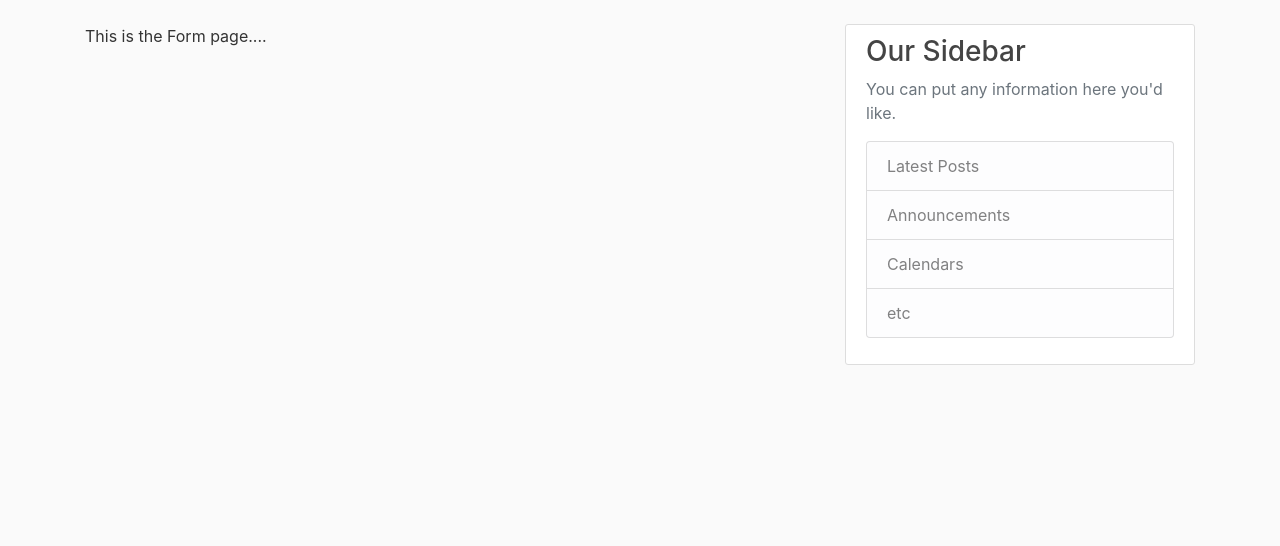
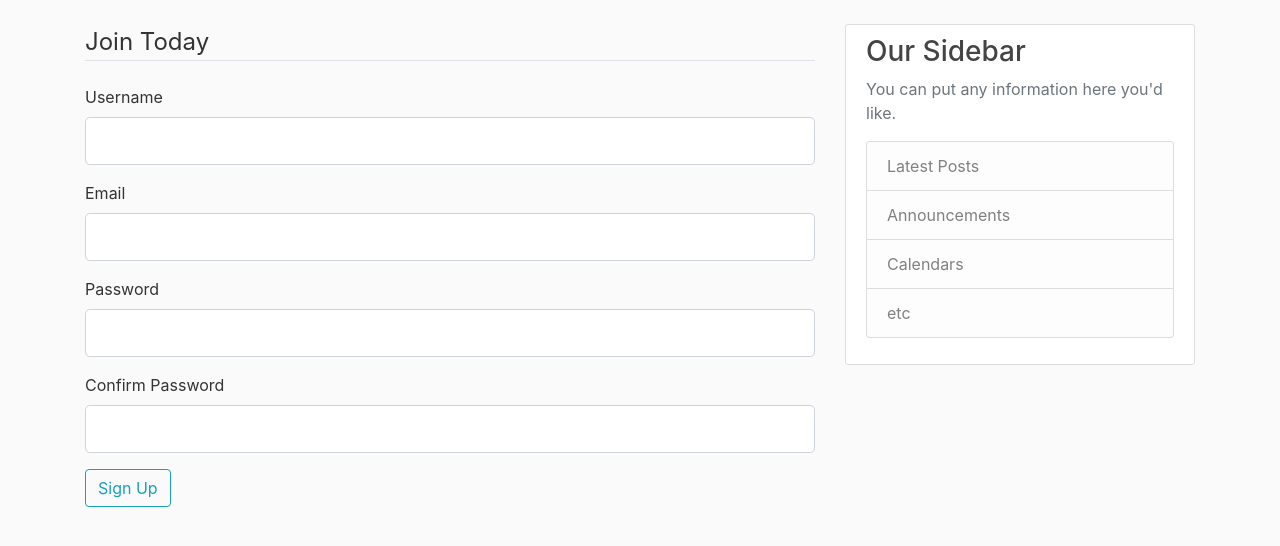
Before and after one commit to alessdelo/pytest-03, a Flask app: page /register in a window 1280 px wide. Shown: the part 56-602 px from the top of the page. Run offline with Flask 2, Linux system fonts and the light colour scheme; some libraries are stand-ins or nearby versions.

Commit message:
Update register.html

```diff
--- a/templates/register.html
+++ b/templates/register.html
@@ -1,4 +1,28 @@
 {% extends 'layout.html' %}
 {% block content%}
-    <p>This is the Form page....</p>
+  <form method="POST" action="">
+            {{ form.hidden_tag() }}
+            <fieldset class="form_group">
+                <legend class="border-bottom mb-4">Join Today</legend>
+                <div class="form-group">
+                    {{ form.username.label(class="form-control-label") }}
+                    {{ form.username(class="form-control form-control-lg") }}
+                </div>
+                <div class="form-group">
+                    {{ form.email.label(class="form-control-label") }}
+                    {{ form.email(class="form-control form-control-lg") }}
+                </div>
+                <div class="form-group">
+                    {{ form.password.label(class="form-control-label") }}
+                    {{ form.password(class="form-control form-control-lg") }}
+                </div>
+                <div class="form-group">
+                    {{ form.confirm_password.label(class="form-control-label") }}
+                    {{ form.confirm_password(class="form-control form-control-lg") }}
+                </div>
+                <div class="form-group">
+                    {{ form.submit(class="btn btn-outline-info") }}
+                </div>
+            </fieldset>
+      </form>
 {% endblock content%}
```
